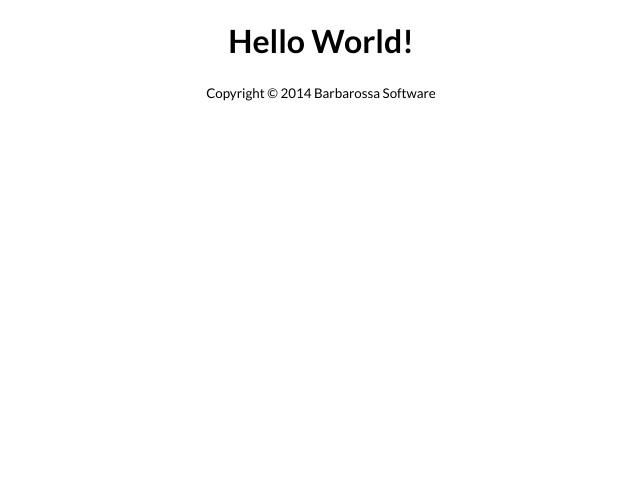
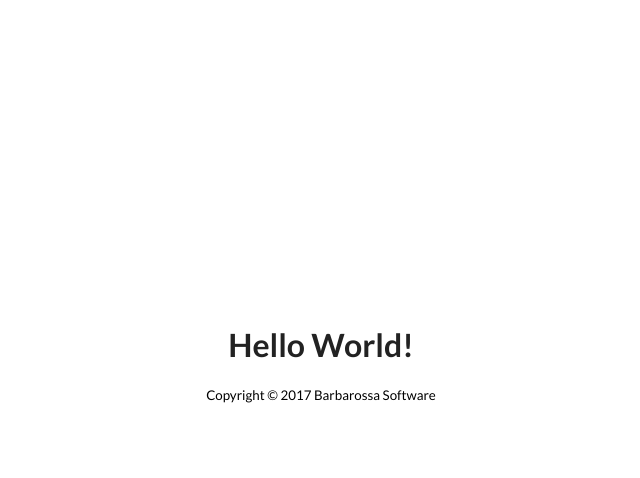
Before and after one commit to barbarossa/barbarossa.github.io, a plain HTML site: page index.html in a window 1280 px wide. Shown: the whole page, without its empty margins (319-959 px from the left). Drawn offline with Linux system fonts and the light colour scheme.

```diff
--- a/css/style.css
+++ b/css/style.css
@@ -1,13 +1,25 @@
 body {
-    font-family: Lato, Helvetica, Arial, sans-serif;
+  font-family: Lato, Helvetica, Arial, sans-serif;
+
+  text-align: center;
+  width: 270px;
+  height: 150px;
+  position: absolute;
+  left: 50%;
+  top: 50%;
+  margin: -75px 0 0 -135px;
+}
+
+h1, h2, h3, h4, h5, h6 {
+  color: #222;
+  margin: 0px 0px 20px;
 }
 
 header, footer {
-    text-align: center;
+  text-align: center;
 }
 
-
 a {
-    color: #e74c3c;
-    text-decoration: none;
+  color: #e74c3c;
+  text-decoration: none;
 }
--- a/index.html
+++ b/index.html
@@ -1,30 +1,26 @@
 <!DOCTYPE html>
 <html>
   <head>
+    <meta charset="utf-8" />
+    <meta name="viewport" content="width=device-width, initial-scale=1, user-scalable=no">
     <title>Barbarossa Software</title>
-
     <link rel="shortcut icon" href="favicon.png">
-
     <link href="http://fonts.googleapis.com/css?family=Lato:400,700,400italic,700italic" rel="stylesheet" type="text/css">
     <link rel="stylesheet" href="css/style.css">
-
     <script src="js/script.js"></script>
   </head>
   <body>
     <header>
       <h1>Hello World!</h1>
-
       <nav>
         <!-- <a href="/">Home</a> -->
       </nav>
     </header>
-
     <main>
         <!-- <p>Content</p> -->
     </main>
-
     <footer>
-            <small>Copyright &copy; 2014 Barbarossa Software</small>
+      <small>Copyright &copy; 2017 Barbarossa Software</small>
     </footer>
   </body>
 </html>
```
Also changed, not shown: 1 other file. Lines whose indentation alone changed are shown as unchanged.
